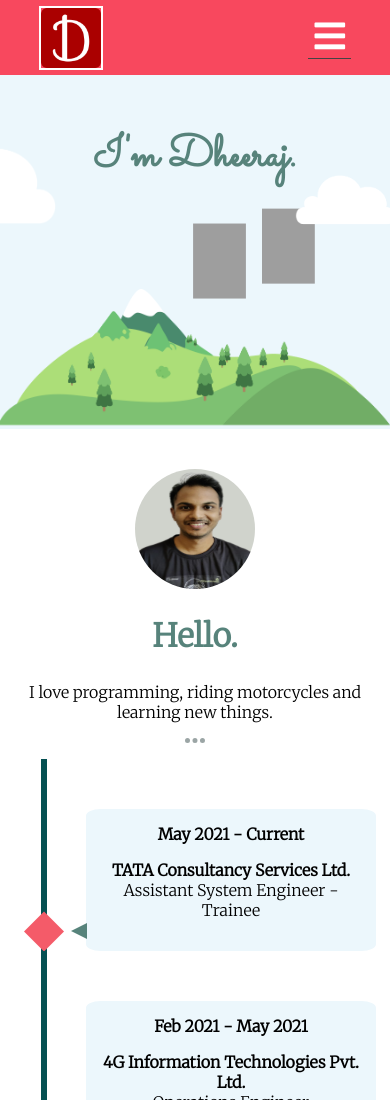
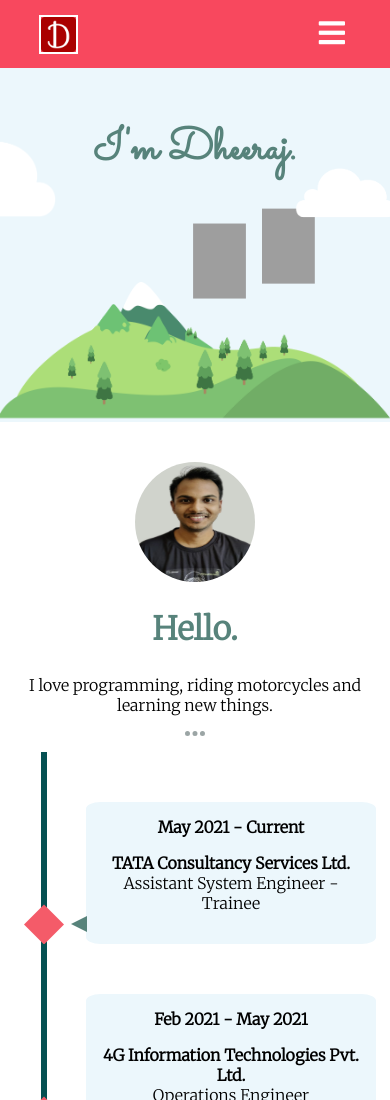
Before and after one commit to jndheeraj/Resume, a plain HTML site: page index.html in a window 390 px wide. Shown: the top 1100 px of the page. Drawn offline with nearby package versions, Linux system fonts and the light colour scheme; grey boxes are pictures that could not be loaded.

Commit message:
Update style.css
logo size reduced to 35px and hamburger icon to 30px

```diff
--- a/css/style.css
+++ b/css/style.css
@@ -649,8 +649,8 @@ hr{
 
     .bars .button2{
         order: 1;
-        font-size: 35px;
-        border-bottom: 1px #444 solid;
+        font-size: 30px;
+/*         border-bottom: 1px #444 solid; */
         list-style: none;
 
     }
@@ -678,7 +678,7 @@ hr{
 
     .logo{
         font-size: 20px;
-        width: 60px;
+        width: 35px;
         height: auto;
     }
 
```
